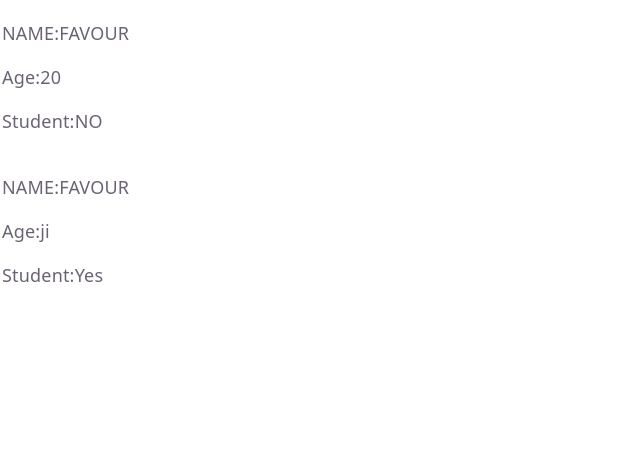
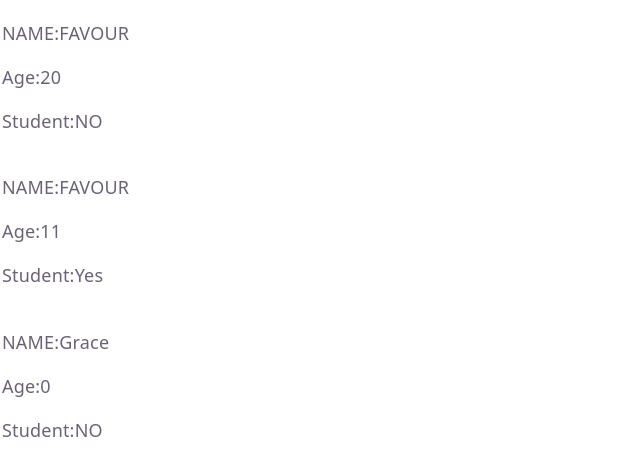
Before and after one commit to butterfly0204/first-react, a React (Vite) app in the folder my-react-app/: page / in a window 1280 px wide. Shown: the top 476 px of the page, without its empty margins (0-640 px from the left). Built offline with nearby package versions, Linux system fonts and the light colour scheme.

Commit message:
proptypes

```diff
--- a/my-react-app/src/App.jsx
+++ b/my-react-app/src/App.jsx
@@ -43,7 +43,8 @@ function App(){
     <>
 
     <Student Name = "FAVOUR" Age = {20} Student ={false} />
-    <Student Name = "FAVOUR" Age = {"ji"} Student ={true} />
+    <Student Name = "FAVOUR" Age = {11} Student ={true} />
+    <Student />
 
     </>
 
--- a/my-react-app/src/Student.jsx
+++ b/my-react-app/src/Student.jsx
@@ -1,21 +1,24 @@
 import PropTypes from "prop-types";
 
-function Student(props){
+function Student( {Name ="Grace", Age = 0,Student =false}){
     return(
         <div className="student">
-            <p>NAME:{props.Name}</p>
-            <p>Age:{props.Age}</p>
-            <p>Student:{props.Student? "Yes": "NO"} </p>
+            <p>NAME:{Name}</p>
+            <p>Age:{Age}</p>
+            <p>Student:{Student? "Yes": "NO"} </p>
         </div>
 
     )
 
 }
-Student.PropTypes ={
+Student.PropTypes = {
     Name: PropTypes.string,
     Age: PropTypes.number,
-    Student: PropTypes.bool
+    Student: PropTypes.bool,
 
 }
 
+
+
+
 export default Student
```
